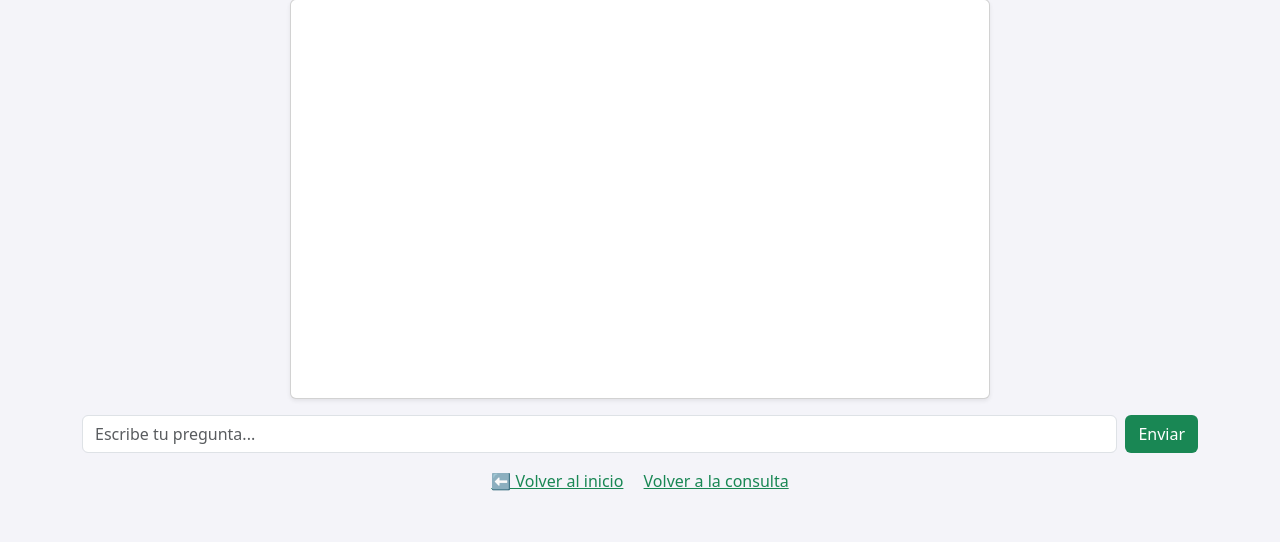
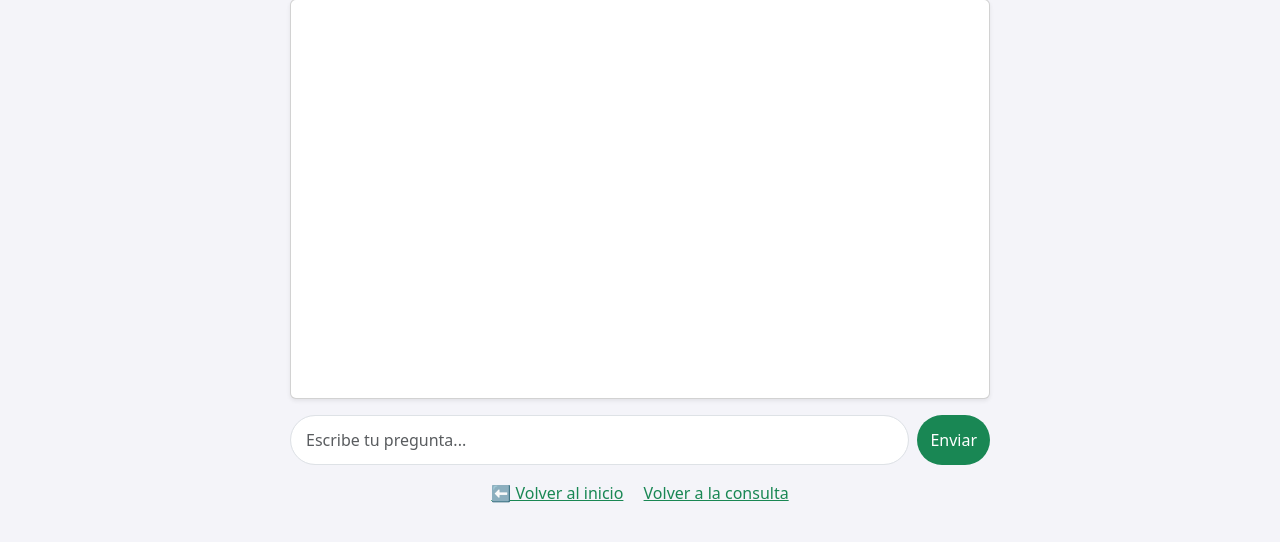
Before and after one commit to Cartopjt/MediApp, a Flask app: template templates/chat.html in a window 1280 px wide. Shown: the part 97-639 px from the top of the page. Run offline with Flask 3, Linux system fonts and the light colour scheme; the template is opened without the code that fills it: values that come from a table or form of the project are taken from there, others are empty; data comes from the database, SQL or seed files in the repository; parts of the project's set-up code (start-up, migrations or seed data) failed here and were passed over; some libraries are stand-ins or nearby versions.

Commit message:
Update chat.html

```diff
--- a/templates/chat.html
+++ b/templates/chat.html
@@ -34,10 +34,11 @@
       {% endfor %}
     </div>
 
-    <!-- Formulario -->
-    <form method="POST" class="d-flex mt-3 justify-content-center gap-2">
-      <input type="text" name="mensaje" class="form-control" placeholder="Escribe tu pregunta..." required>
-      <button type="submit" class="btn" style="background-color:#198754; color:white;">Enviar</button>
+    <!-- Formulario chat -->
+    <form method="POST" class="d-flex mt-3" style="max-width: 700px; margin: 0 auto;">
+      <input type="text" name="mensaje" class="form-control me-2 flex-grow-1" placeholder="Escribe tu pregunta..." required
+           style="height: 50px; border-radius: 25px; padding: 0 15px;">
+      <button type="submit" class="btn" style="background-color:#198754; color:white; height: 50px; border-radius: 25px;">Enviar</button>
     </form>
 
     <!-- Links -->
```
